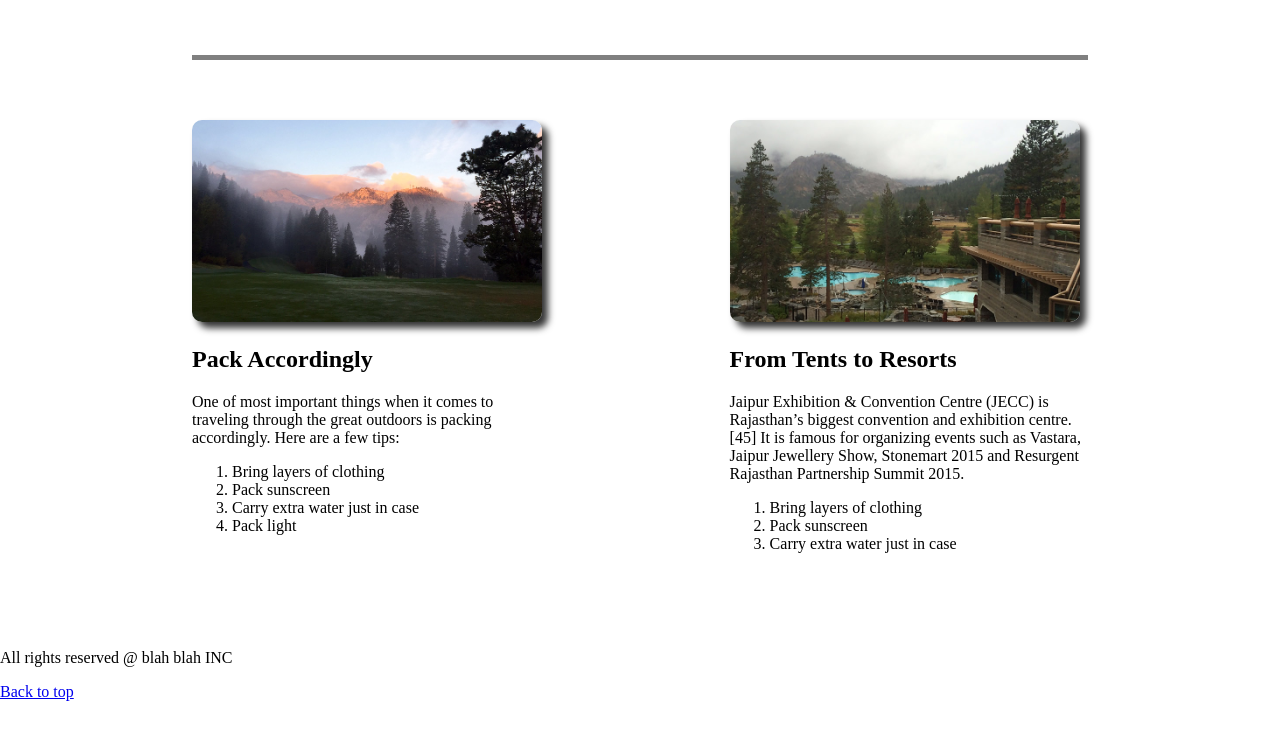
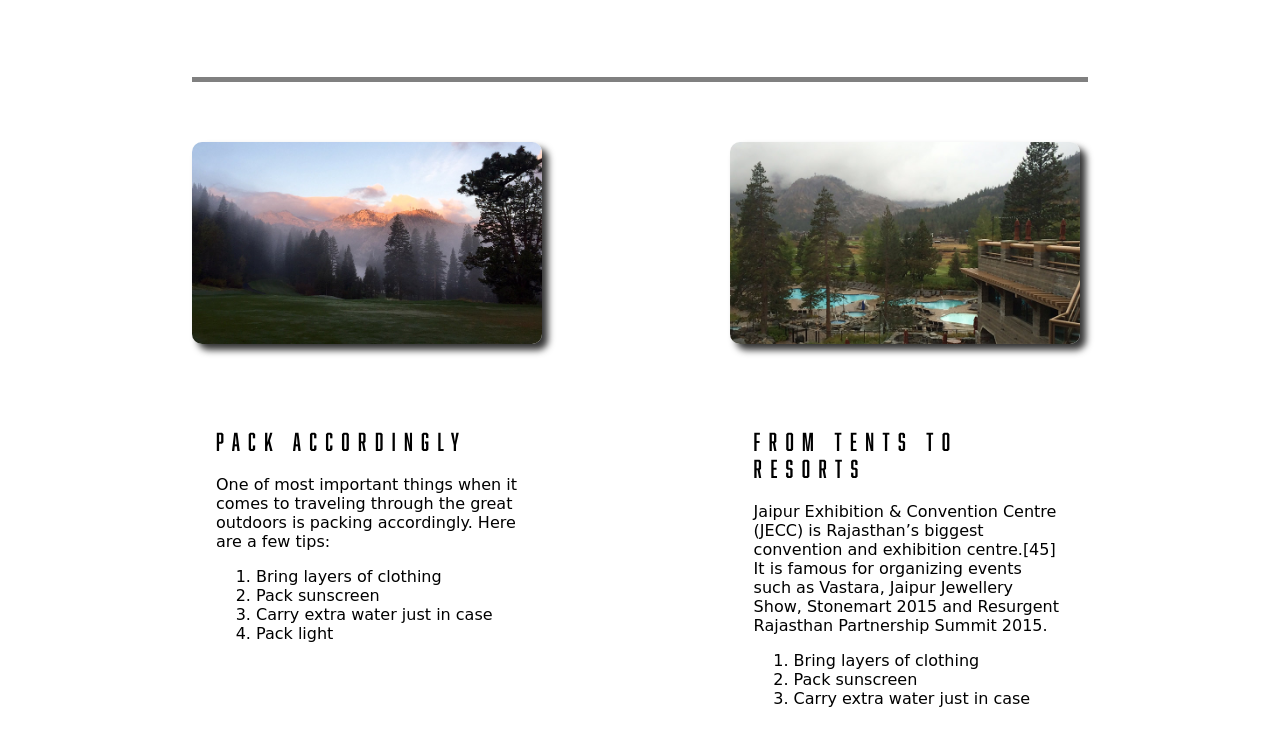
Before and after one commit to Rohanhacker/site1, a plain HTML site: page index.html in a window 1280 px wide. Shown: the part 1507-2240 px from the top of the page. Before the commit the page ends 2208 px from the top, so only its background shows below. Drawn offline with Linux system fonts and the light colour scheme.

Commit message:
fonts added

```diff
--- a/css/a.css
+++ b/css/a.css
@@ -1,3 +1,15 @@
+@font-face {
+    font-family: "rohan";
+      src: url('../fonts/abolition-regular-webfont.eot');
+  src: url('../fonts/abolition-regular-webfont.eot?#iefix') format('embedded-opentype'),
+       url('../fonts/abolition-regular-webfont.woff') format('woff'),
+       url('../fonts/abolition-regular-webfont.ttf') format('truetype');
+}
+h1,h2{
+    font-family: "rohan";
+    font-weight: 300;
+    letter-spacing: 0.35em;
+}
 #top{
     background:linear-gradient(red,transparent 80%),linear-gradient(to top ,white,transparent 40%), rgb(240,100,100) url('../img/mountains.jpg') no-repeat center/ cover;
     height: 750px;
@@ -5,22 +17,22 @@
 }
 body , h1{
     margin: 0;
+    font-family: cursive;
 }
 h1{
     color: antiquewhite;
     border-bottom: 2px solid white;
     width: 500px;
     font-size: 4em;
-    font-family: monospace;
     margin: auto;
     padding: 130px 0 5px 0;
+    text-shadow: 4px 5px 8px rgba(200,200,200,0.4);
 }
 header > h2{
  margin: 8px auto;
  color: beige;
  font-size: 2rm;
  padding-top: 20px;
-font-family: sans-serif;
 }
 .arrow {
     width: 50px;
@@ -79,6 +91,8 @@ font-family: sans-serif;
     margin: 80px auto;
     border-top: 5px solid grey;
     padding-top: 60px;
+    padding-bottom: 60px;
+    border-bottom: 5px solid grey;
 }
 .below .b11{
     float: left;
@@ -87,6 +101,9 @@ font-family: sans-serif;
 .below .b2{
     float: right;
     width: 40%;
+}
+.mss {
+    margin: 80px 24px 10px;
 }
 .below img{
     width: 350px;
@@ -98,3 +115,16 @@ font-family: sans-serif;
     display: table;
     clear: both;
 }
+footer{
+    width: 100%;
+    border-bottom: 8px solid firebrick;
+    text-align: center;
+    font-family: cursive;
+}
+footer a{
+    display: inline-block;
+    padding-bottom: 50px;
+    text-decoration: none;
+    color: firebrick;
+    font-family: monospace;
+}
--- /dev/null
+++ b/fonts/webfont-snippet.css
@@ -0,0 +1,6 @@
+/*  CSS snippet for importing web font formats  */
+
+  src: url('../fonts/abolition-regular-webfont.eot');
+  src: url('../fonts/abolition-regular-webfont.eot?#iefix') format('embedded-opentype'),
+       url('../fonts/abolition-regular-webfont.woff') format('woff'),
+       url('../fonts/abolition-regular-webfont.ttf') format('truetype');
--- a/index.html
+++ b/index.html
@@ -24,6 +24,7 @@
     <section class="below cf">
         <article class="b11">
             <img src="img/mtn-landscape.jpg">
+            <div class="mss">
             <h2>Pack Accordingly</h2>
             <p>One of most important things when it comes to traveling through the great outdoors is packing accordingly. Here are a few tips:</p>
             <ol>
@@ -32,16 +33,18 @@
                 <li>Carry extra water just in case</li>
                 <li>Pack light</li>
             </ol>
+                </div>
         </article>
         <article class="b2">
             <img src="img/resort.jpg">
+        <div class="mss">
             <h2>From Tents to Resorts</h2>
             <p>Jaipur Exhibition & Convention Centre (JECC) is Rajasthan’s biggest convention and exhibition centre.[45] It is famous for organizing events such as Vastara, Jaipur Jewellery Show, Stonemart 2015 and Resurgent Rajasthan Partnership Summit 2015.</p>
             <ol>
                 <li>Bring layers of clothing</li>
                 <li>Pack sunscreen</li>
                 <li>Carry extra water just in case</li>
-            </ol>
+            </ol></div>
         </article>
     </section>
     <footer>
```
Also changed, not shown: fonts/abolition-regular-webfont.ttf (added), fonts/abolition-regular-webfont.woff (added), 1 other file.
